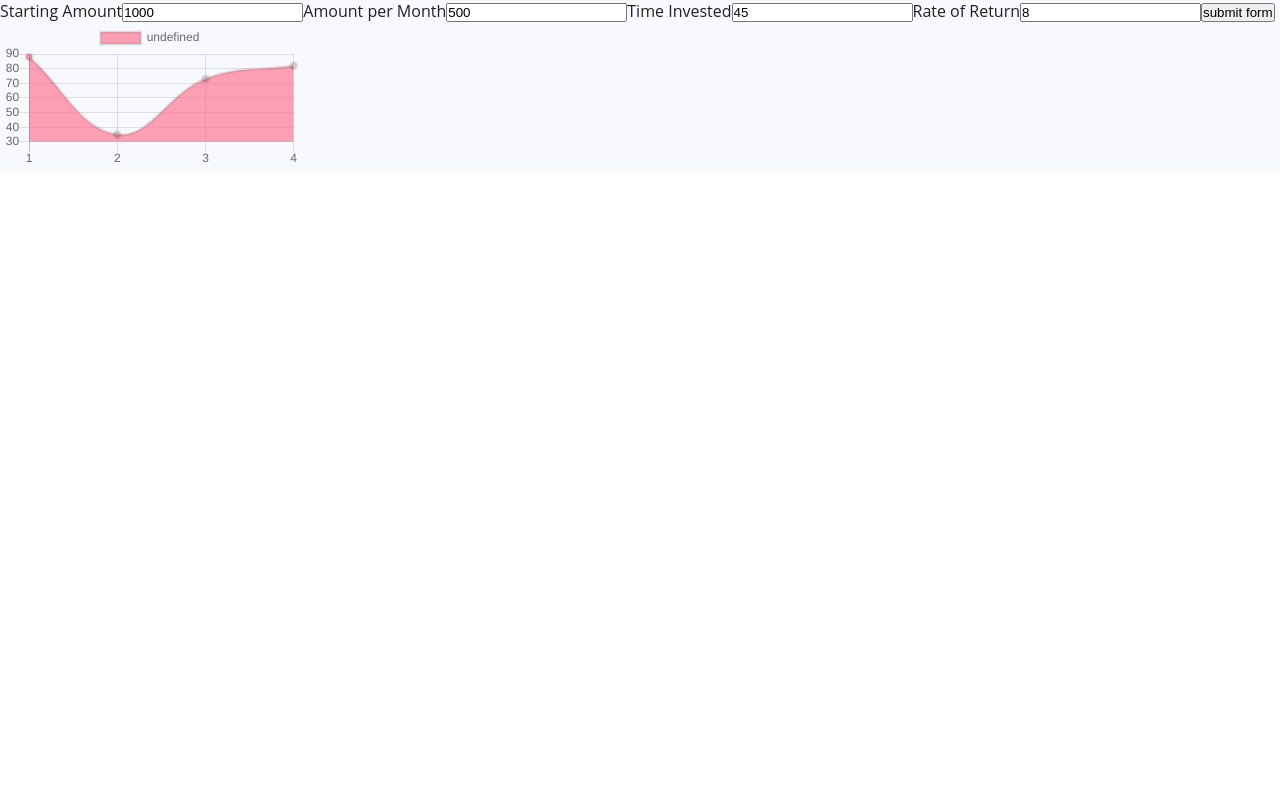
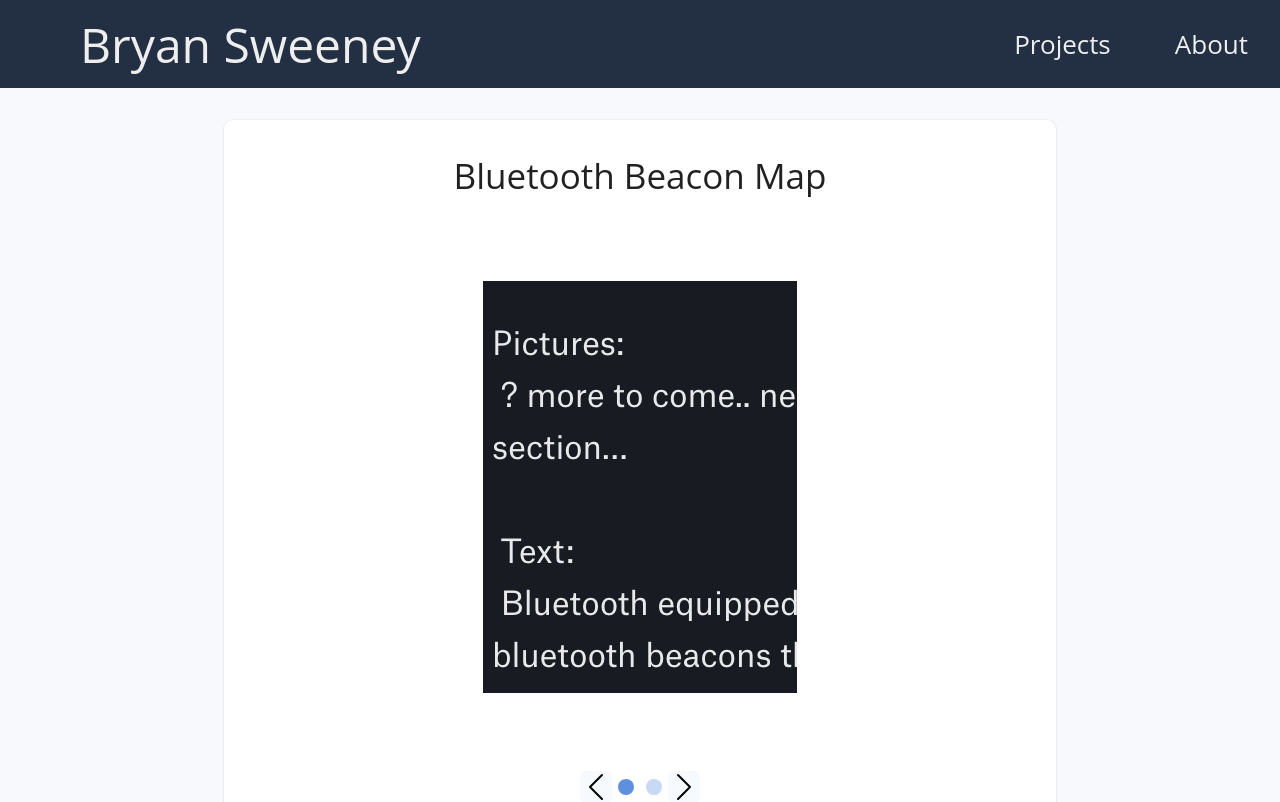
Before and after one commit to btsween/personal-site, a React (Create React App) app: page /compound-interest-calculator in a window 1280 px wide. Shown: the top 802 px of the page. Built offline with nearby package versions, Linux system fonts and the light colour scheme.

Commit message:
REFACTOR: remove all traces of CIC (#3)

```diff
--- a/src/App.js
+++ b/src/App.js
@@ -1,10 +1,7 @@
 import React, { Component } from "react";
 import { BrowserRouter, Route, Switch } from "react-router-dom";
 import "./App.css";
-import Footer from "./components/navigation/Footer";
 import Home from "./components/Home";
-import Calculator from "./components/Calculator";
-import TopNavigation from "./components/navigation/TopNavigation";
 
 class App extends Component {
   render() {
@@ -12,12 +9,7 @@ class App extends Component {
       <BrowserRouter>
         <div className="App">
           <Switch>
-            <Route path="/" component={Home} exact />
-            <Route
-              path="/compound-interest-calculator"
-              component={Calculator}
-              exact
-            />
+            <Route path="/" component={Home} />
           </Switch>
         </div>
       </BrowserRouter>
--- a/src/components/Calculator.js
+++ /dev/null
@@ -1,31 +0,0 @@
-import React, { useEffect, useState } from "react";
-import styled from "styled-components";
-import { Line } from "react-chartjs-2";
-import InterestForm from "./InterestForm";
-
-function Calculator() {
-  const [chartData, setChartData] = useState([88, 35, 73, 82]);
-
-  return (
-    <div>
-      <InterestForm onSetChartData={setChartData} />
-      <div className="wrapper">
-        <Line
-          options={{ responsive: false }}
-          data={{
-            labels: [1, 2, 3, 4],
-            datasets: [
-              {
-                data: chartData,
-                backgroundColor: ["rgba(255, 99, 132, 0.6)"],
-                borderWidth: 3,
-              },
-            ],
-          }}
-        />
-      </div>
-    </div>
-  );
-}
-
-export default Calculator;
--- a/src/components/InterestForm.js
+++ /dev/null
@@ -1,118 +0,0 @@
-import React, { useState } from "react";
-
-const InterestForm = ({ onSetChartData }) => {
-  const [initialAmount, setInitialAmount] = useState("1000");
-  const [monthlyAmount, setMonthlyAmount] = useState("500");
-  const [timeInvested, setTimeInvested] = useState("45");
-  const [returnRate, setReturnRate] = useState("8");
-  const [formsValid, setFormsValid] = useState({
-    INITIAL: true,
-    MONTLY: true,
-    TIME: true,
-    RATE: true,
-  });
-
-  const handleSubmit = (e) => {
-    e.preventDefault();
-    let validForm = !Object.values(formsValid).includes(false);
-
-    if (validForm) {
-      // call a function to actually generate data for our chart..
-      onSetChartData([100, 100, 100, 100]);
-    } else {
-      // send an error ?
-    }
-  };
-
-  const validateIsNumeric = (input) => {
-    const regex = /^[0-9]*$/gm; // TODO: need a fix here since this does not register negative values.
-    return regex.test(input);
-  };
-
-  const handleBlur = (value, formName) => {
-    value.trim();
-
-    let inputRefined;
-
-    if (!validateIsNumeric(value)) {
-      setFormsValid((prevState) => ({ ...prevState, formName: false }));
-      return;
-    } else {
-      inputRefined = parseInt(value);
-    }
-
-    switch (formName) {
-      case "INITIAL":
-        if (inputRefined < 0 || inputRefined > 20000000) {
-          setFormsValid((prevState) => ({ ...prevState, INITIAL: false }));
-        } else {
-          setFormsValid((prevState) => ({ ...prevState, INITIAL: true }));
-        }
-        break;
-      case "MONTHLY":
-        if (inputRefined < 0 || inputRefined > 1000000) {
-          setFormsValid((prevState) => ({ ...prevState, MONTLY: false }));
-        } else {
-          setFormsValid((prevState) => ({ ...prevState, MONTLY: true }));
-        }
-        break;
-      case "TIME":
-        if (inputRefined < 0 || inputRefined > 100) {
-          setFormsValid((prevState) => ({ ...prevState, TIME: false }));
-        } else {
-          setFormsValid((prevState) => ({ ...prevState, TIME: true }));
-        }
-        break;
-      case "RATE":
-        if (inputRefined < 0 || inputRefined > 100) {
-          setFormsValid((prevState) => ({ ...prevState, RATE: false }));
-        } else {
-          setFormsValid((prevState) => ({ ...prevState, RATE: true }));
-        }
-        break;
-      default: {
-        console.log("Update to uknown form type : " + formName);
-      }
-    }
-    console.log(formsValid);
-  };
-  return (
-    <form onSubmit={handleSubmit}>
-      <label>Starting Amount</label>
-      <input
-        type="text"
-        value={initialAmount}
-        required
-        onChange={(e) => setInitialAmount(e.target.value)}
-        onBlur={(e) => handleBlur(e.target.value, "INITIAL")}
-      />
-      <label>Amount per Month</label>
-      <input
-        type="text"
-        value={monthlyAmount}
-        required
-        onChange={(e) => setMonthlyAmount(e.target.value)}
-        onBlur={(e) => handleBlur(e.target.value, "MONTHLY")}
-      />
-      <label>Time Invested</label>
-      <input
-        type="text"
-        value={timeInvested}
-        required
-        onChange={(e) => setTimeInvested(e.target.value)}
-        onBlur={(e) => handleBlur(e.target.value, "TIME")}
-      />
-      <label>Rate of Return</label>
-      <input
-        type="text"
-        value={returnRate}
-        required
-        onChange={(e) => setReturnRate(e.target.value)}
-        onBlur={(e) => handleBlur(e.target.value, "RATE")}
-      />
-      <input type="submit" value="submit form" />
-    </form>
-  );
-};
-
-export default InterestForm;
```
Also changed, not shown: src/components/Contact.js (deleted).
